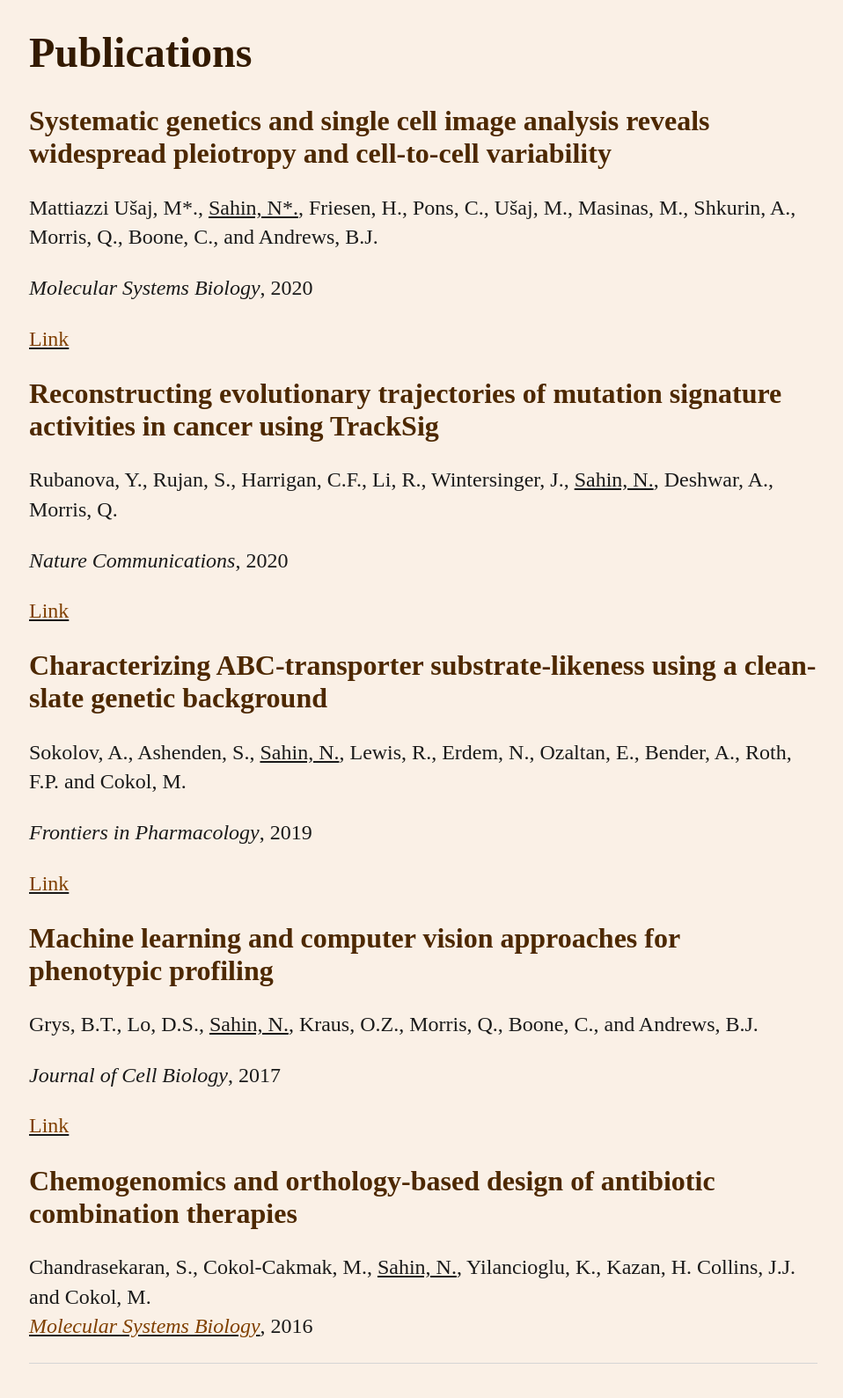
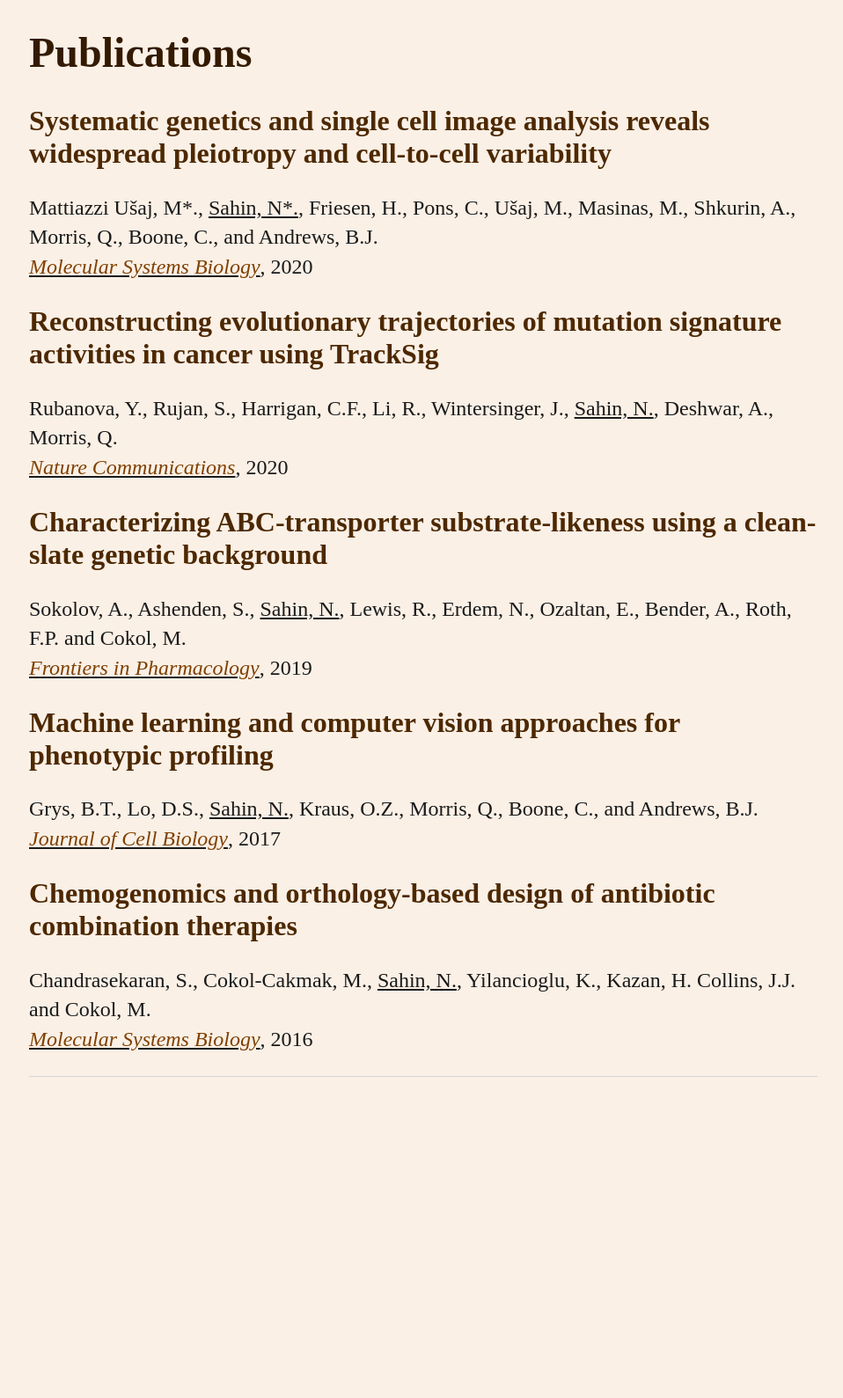
Before and after one commit to nsahin/nsahin.github.io, a Jekyll site: the page built from publications/index.html, in a window 1280 px wide, cut to the strip 310-1920 px from the top of the page. Shown: the top 1589 px of the strip at 88% size, without its empty margins (159-1117 px from the left). Built offline with Jekyll 4.4.1, drawn with Linux system fonts in a browser that asks for light colours; after the commit the page ends 1594 px from its top, so only the background shows below that.

Commit message:
Update index.html

```diff
--- a/publications/index.html
+++ b/publications/index.html
@@ -6,24 +6,20 @@ title: Nil Sahin
 	<h1>Publications</h1>
 
 	<h2>Systematic genetics and single cell image analysis reveals widespread pleiotropy and cell-to-cell variability</h2>
-	<p>Mattiazzi Ušaj, M*., <u>Sahin, N*.</u>, Friesen, H., Pons, C., Ušaj, M., Masinas, M., Shkurin, A., Morris, Q., Boone, C., and Andrews, B.J.</p>
-	<p><em>Molecular Systems Biology</em>, 2020</p>
-	<p><u><a href="https://www.embopress.org/doi/full/10.15252/msb.20199243">Link</a></u></p>
+	<p>Mattiazzi Ušaj, M*., <u>Sahin, N*.</u>, Friesen, H., Pons, C., Ušaj, M., Masinas, M., Shkurin, A., Morris, Q., Boone, C., and Andrews, B.J.
+	<br><u><em><a href="https://www.embopress.org/doi/full/10.15252/msb.20199243">Molecular Systems Biology</a></em></u>, 2020</p>
 
 	<h2>Reconstructing evolutionary trajectories of mutation signature activities in cancer using TrackSig</h2>
-	<p>Rubanova, Y., Rujan, S., Harrigan, C.F., Li, R., Wintersinger, J., <u>Sahin, N.</u>, Deshwar, A., Morris, Q.</p>
-	<p><em>Nature Communications</em>, 2020</p>
-	<p><u><a href="https://www.nature.com/articles/s41467-020-14352-7">Link</a></u></p>
+	<p>Rubanova, Y., Rujan, S., Harrigan, C.F., Li, R., Wintersinger, J., <u>Sahin, N.</u>, Deshwar, A., Morris, Q.
+	<br><u><em><a href="https://www.nature.com/articles/s41467-020-14352-7">Nature Communications</a></em></u>, 2020</p>
 
 	<h2>Characterizing ABC-transporter substrate-likeness using a clean-slate genetic background</h2>
-	<p>Sokolov, A., Ashenden, S., <u>Sahin, N.</u>, Lewis, R., Erdem, N., Ozaltan, E., Bender, A., Roth, F.P. and Cokol, M.</p>
-	<p><em>Frontiers in Pharmacology</em>, 2019</p>
-	<p><u><a href="https://www.frontiersin.org/articles/10.3389/fphar.2019.00448/full">Link</a></u></p>
+	<p>Sokolov, A., Ashenden, S., <u>Sahin, N.</u>, Lewis, R., Erdem, N., Ozaltan, E., Bender, A., Roth, F.P. and Cokol, M.
+	<br><u><em><a href="https://www.frontiersin.org/articles/10.3389/fphar.2019.00448/full">Frontiers in Pharmacology</a></em></u>, 2019</p>
 
 	<h2>Machine learning and computer vision approaches for phenotypic profiling</h2>
-	<p>Grys, B.T., Lo, D.S., <u>Sahin, N.</u>, Kraus, O.Z., Morris, Q., Boone, C., and Andrews, B.J.</p>
-	<p><em>Journal of Cell Biology</em>, 2017</p>
-	<p><u><a href="https://rupress.org/jcb/article/216/1/65/46129/Machine-learning-and-computer-vision-approaches">Link</a></u></p>
+	<p>Grys, B.T., Lo, D.S., <u>Sahin, N.</u>, Kraus, O.Z., Morris, Q., Boone, C., and Andrews, B.J.
+	<br><u><em><a href="https://rupress.org/jcb/article/216/1/65/46129/Machine-learning-and-computer-vision-approaches">Journal of Cell Biology</a></em></u>, 2017</p>
 
 	<h2>Chemogenomics and orthology-based design of antibiotic combination therapies</h2>
 	<p>Chandrasekaran, S., Cokol-Cakmak, M., <u>Sahin, N.</u>, Yilancioglu, K., Kazan, H. Collins, J.J. and Cokol, M.
```
